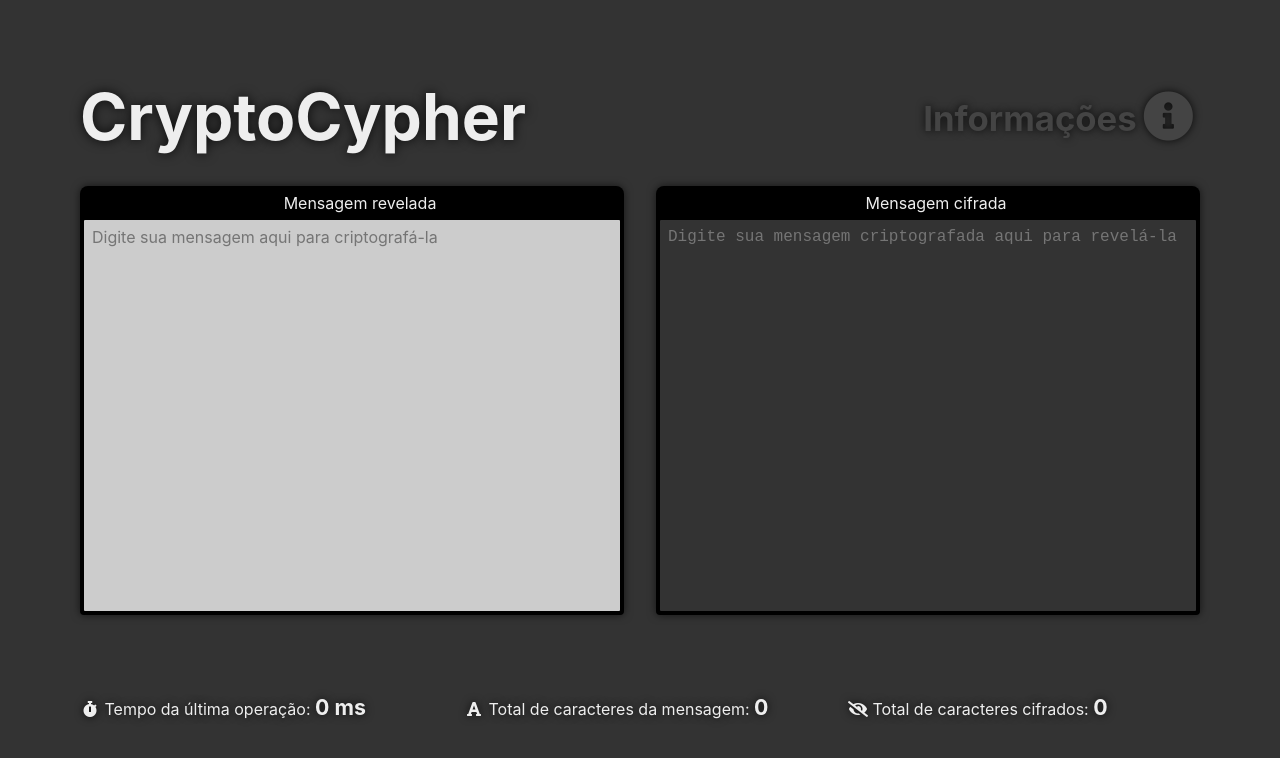
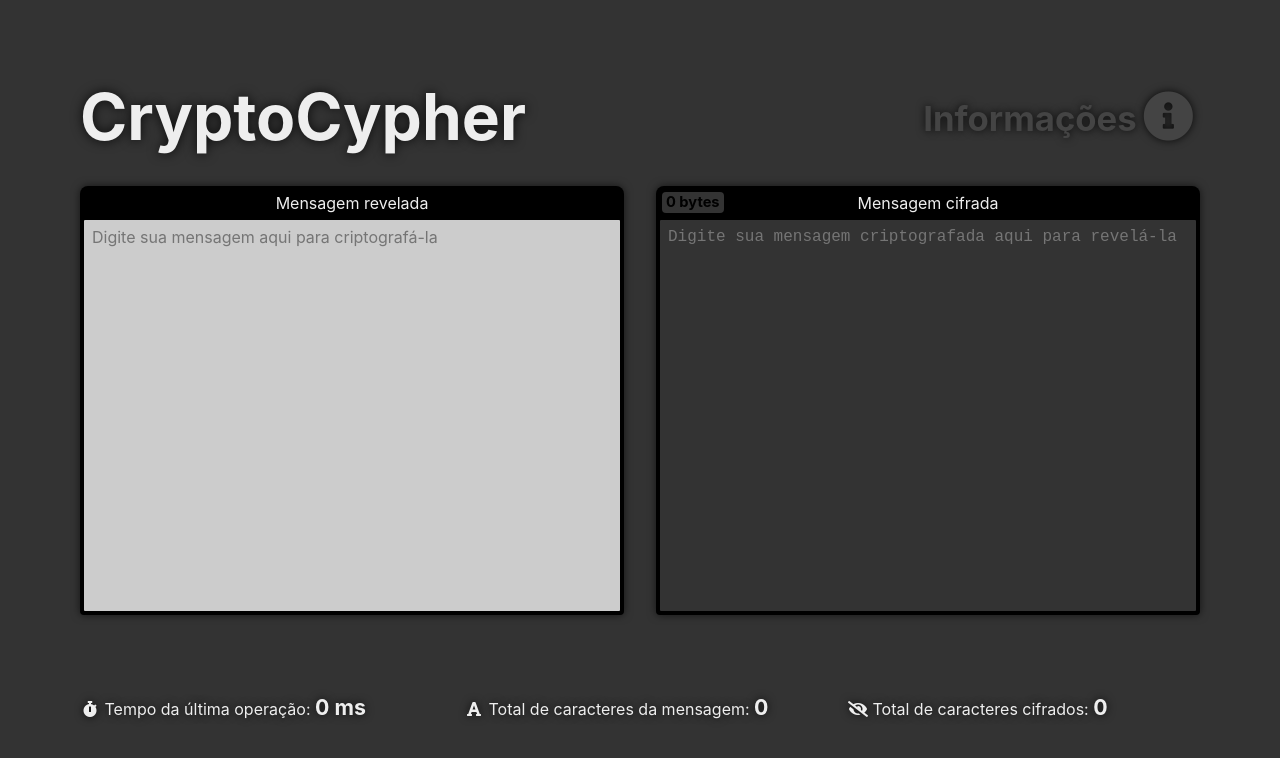
Before and after one commit to marlondecol/crypto-cypher, a plain HTML site: page index.html in a window 1280 px wide. Drawn offline with nearby package versions, Linux system fonts and the light colour scheme.

Commit message:
Contador de bytes da mensagem cifrada implementado

```diff
--- a/css/style.css
+++ b/css/style.css
@@ -89,20 +89,32 @@ body {
 .info {
 	align-items: center;
 	display: flex;
+	flex-grow: 1;
 	justify-content: center;
 	margin: 8px;
 	margin-bottom: 4px;
 	position: relative;
 	text-align: center;
-	user-select: none;
-	width: 100%;
+	user-select: none
+}
+
+.note {
+	background-color: #333;
+	border-radius: 4px;
+	color: black;
+	font-size: 11pt;
+	font-weight: bold;
+	left: -2px;
+	padding: 2px 4px;
+	position: absolute;
+	transition: opacity 0.2s, visibility 0.2s;
 }
 
 .buttons {
 	align-items: center;
 	display: flex;
 	justify-content: center;
-	right: 16px;
+	right: 0;
 	position: absolute;
 	transition: opacity 0.2s, visibility 0.2s;
 }
--- a/index.html
+++ b/index.html
@@ -42,6 +42,7 @@
 				<!-- Campo da mensagem cifrada -->
 				<div class="col box">
 					<div class="info">
+						<div class="note"><span id="numBytes"></span> bytes</div>
 						Mensagem cifrada
 						<div class="buttons hidden">
 							<div class="option clear danger" id="clearEncrypted" title="Limpar mensagem"><i class="fas fa-eraser fa-fw"></i></div>
--- a/js/cypher.js
+++ b/js/cypher.js
@@ -3,6 +3,7 @@
  * ✔ Tamanho do texto em caracteres
  * ✔ Contador de caracteres criptografados
  * ✔ Implementar a opção de download
+ * Contador de bytes da mensagem cifrada
  * Página de ajuda
  * Informar os integrantes da equipe
  * Pop-up do que foi feito ao passar o mouse em um caractere
@@ -142,8 +143,9 @@ function toggleOptions(input) {
 	}
 }
 
-// Atualiza os contadores de caracteres.
+// Atualiza os contadores de caracteres e bytes.
 function updateCounters() {
+	$("#numBytes").text($("#encrypted").val().length);
 	$("#numChars").text($("#decrypted").val().length);
 	$("#numEncrypted").text(numEncrypted);
 }
@@ -219,6 +221,7 @@ $("#groupSize").on("input", function() {
 	$("#encrypted").val(groupSize > 0 ? agroup(encrypt($("#decrypted").val(), false)) : encrypt($("#decrypted").val()));
 	$("#encrypted").prop("readonly", groupSize > 0);
 
+	updateCounters();
 	updateTimer();
 });
 
@@ -228,6 +231,6 @@ $(document).ready(function() {
 	// usando o valor que estiver neste input.
 	$("#groupSize").trigger("input");
 
-	// Já atualiza os contadores de caracteres.
+	// Já atualiza todos os contadores.
 	updateCounters();
 });
```
